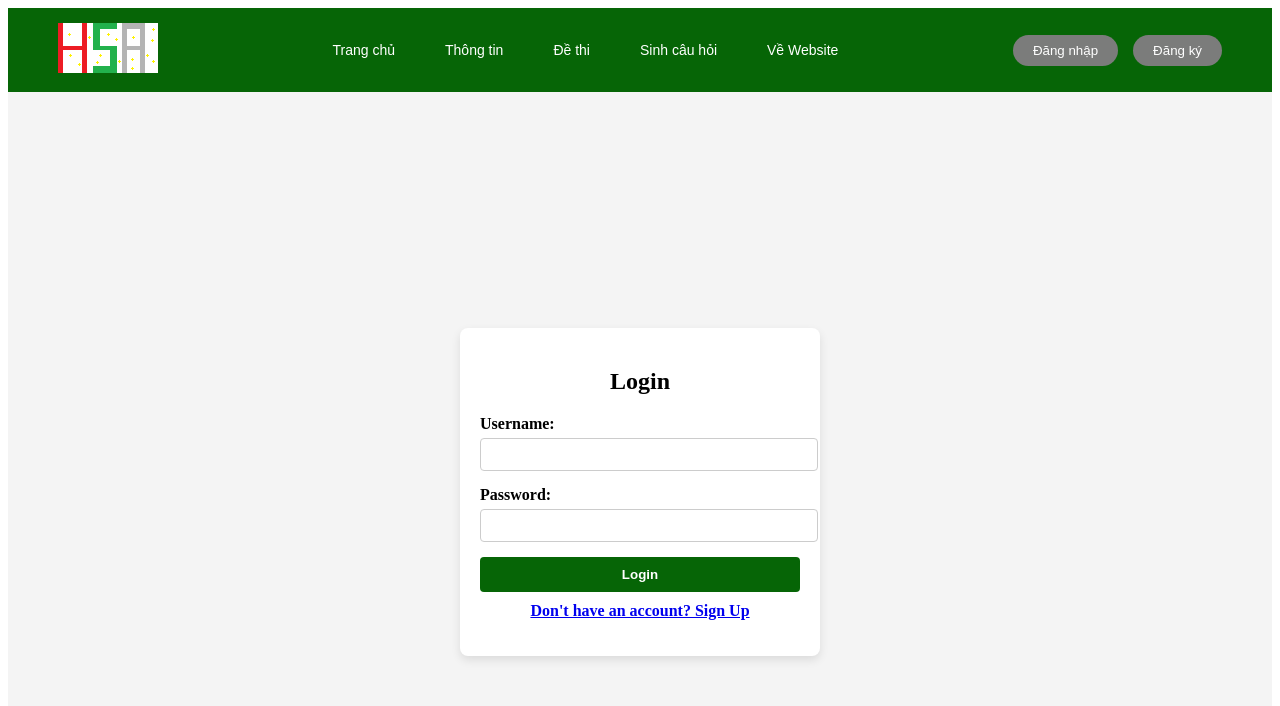
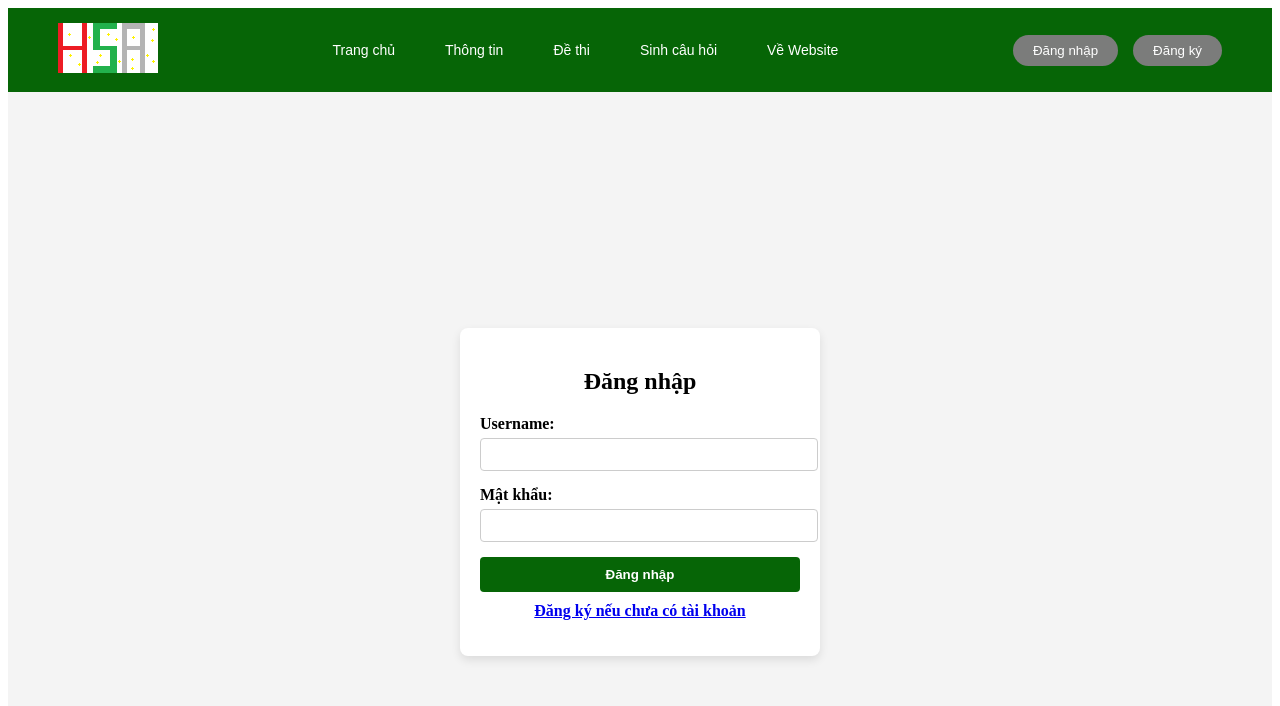
Before and after one commit to hoanggcoder/dgnl-fe, a Vue app: page /login in a window 1280 px wide. Shown: the top 706 px of the page. Built offline with nearby package versions, Linux system fonts and the light colour scheme.

Commit message:
refactor

```diff
--- a/src/components/LoginPage.vue
+++ b/src/components/LoginPage.vue
@@ -1,20 +1,20 @@
 <template>
   <div class="auth-container">
     <div class="card">
-      <h2>Login</h2>
+      <h2>Đăng nhập</h2>
       <form @submit.prevent="handleSubmit">
         <div class="input-group">
           <label>Username:</label>
           <input type="text" v-model="username" required />
         </div>
         <div class="input-group">
-          <label>Password:</label>
+          <label>Mật khẩu:</label>
           <input type="password" v-model="password" required />
         </div>
-        <button type="submit" :disabled="loading">{{ loading ? 'Logging in...' : 'Login' }}</button>
+        <button type="submit" :disabled="loading">{{ loading ? 'Đang đăng nhập' : 'Đăng nhập' }}</button>
         <p v-if="errorMessage" class="error">{{ errorMessage }}</p>
       </form>
-      <p class="toggle"><router-link to="/register">Don't have an account? Sign Up</router-link></p>
+      <p class="toggle"><router-link to="/register">Đăng ký nếu chưa có tài khoản</router-link></p>
     </div>
   </div>
 </template>
```
